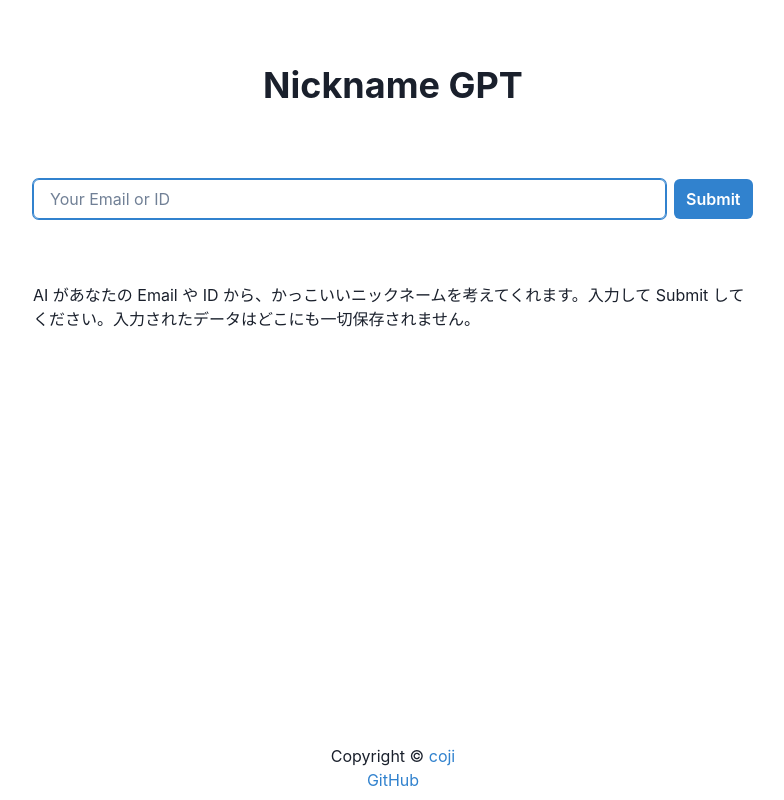
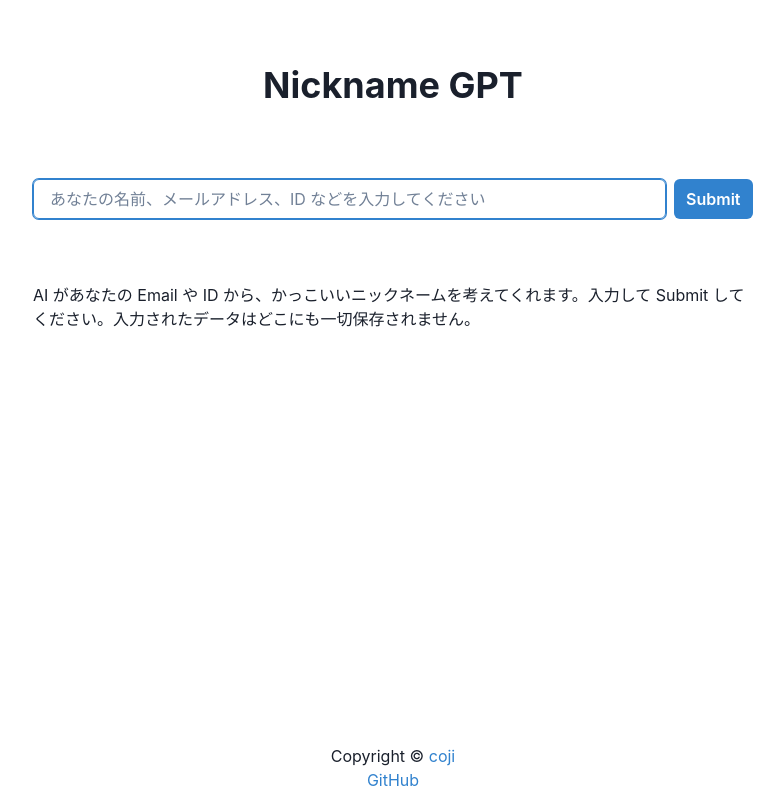
Before and after one commit to coji/nickname-gpt, a Next.js app: page / in a window 1280 px wide. Shown: the whole page, without its empty margins (247-1031 px from the left). Built offline with nearby package versions, Linux system fonts and the light colour scheme.

Commit message:
label changed

```diff
--- a/src/pages/index.tsx
+++ b/src/pages/index.tsx
@@ -91,7 +91,7 @@
                   <Input
                     autoFocus
                     {...register('input')}
-                    placeholder="Your Email or ID"
+                    placeholder="あなたの名前、メールアドレス、ID などを入力してください"
                   />
                   <Button type="submit" colorScheme="blue" isLoading={loading}>
                     Submit
```
